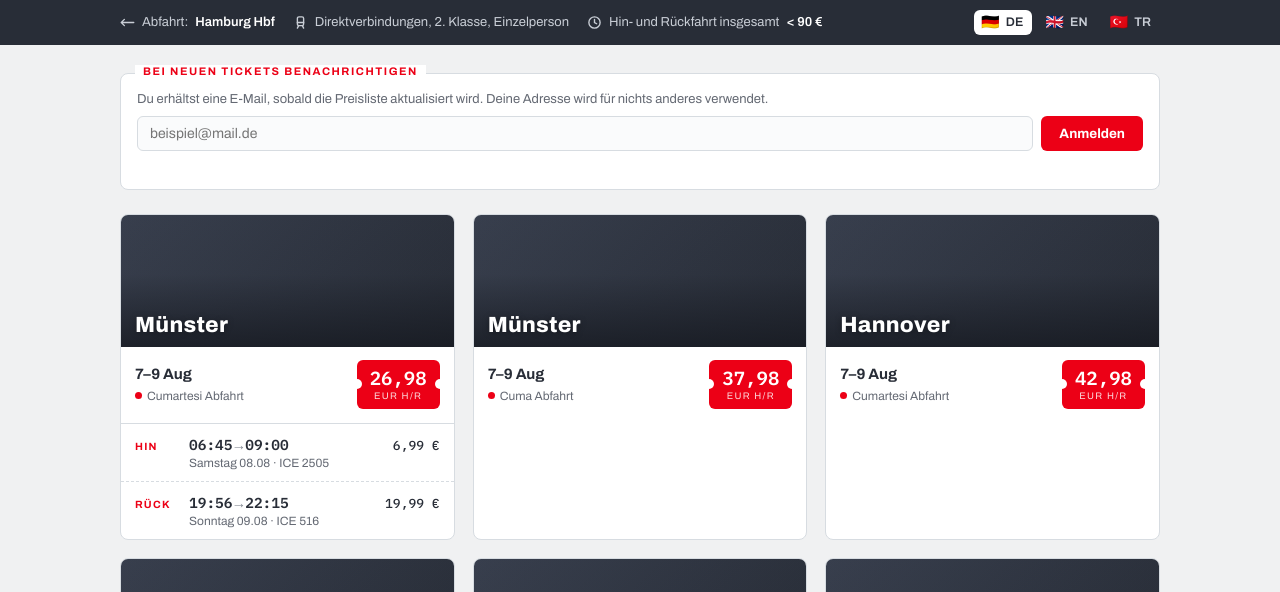
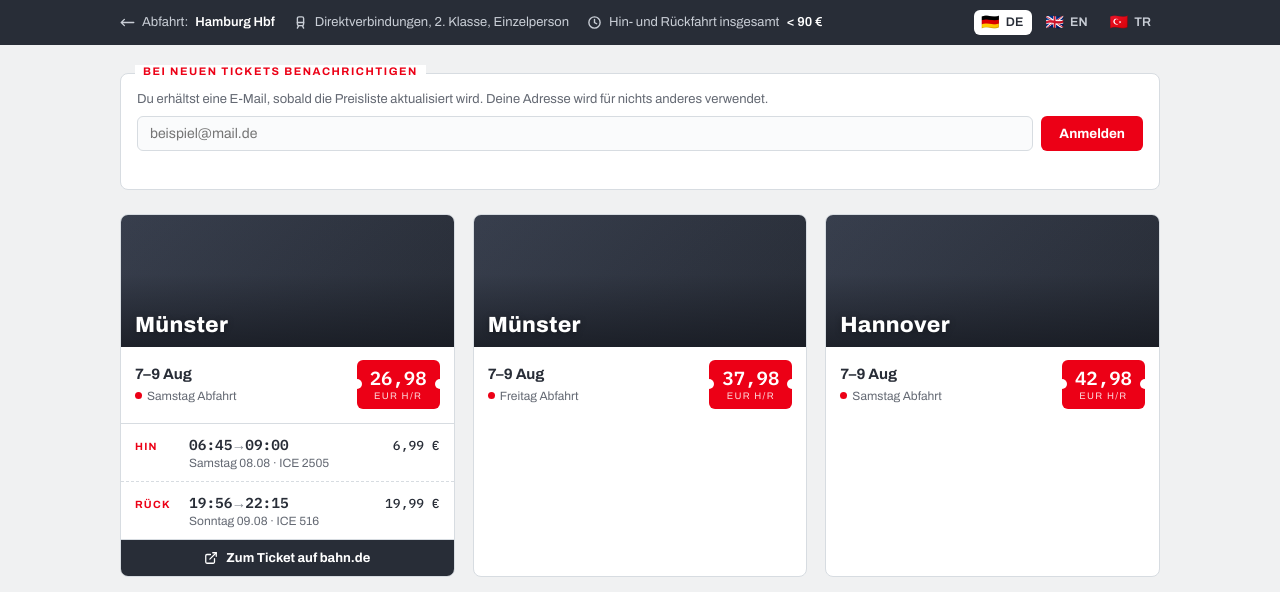
Before and after one commit to ceude/HHBahn, a plain HTML site: page index.html in a window 1280 px wide. Both pictures are taken after a click on the button 287 px from the left and 480 px from the top of the page. Shown: the part 162-754 px from the top of the page. Drawn offline with Linux system fonts and the light colour scheme; no server answers.

Commit message:
Update index.html

```diff
--- a/index.html
+++ b/index.html
@@ -206,7 +206,7 @@
     max-height:0; overflow:hidden; transition:max-height .28s ease;
     border-top:0 solid var(--line);
   }
-  .card.open .details{max-height:260px; border-top:1px solid var(--line)}
+  .card.open .details{max-height:340px; border-top:1px solid var(--line)}
   .leg{
     display:flex; align-items:baseline; gap:10px;
     padding:11px 14px;
@@ -221,6 +221,15 @@
   .leg .times .arrow{color:var(--faint); padding:0 2px}
   .leg .sub{font-size:12px; color:var(--slate); margin-top:2px}
   .leg .lp{flex:none; font-family:'IBM Plex Mono',monospace; font-weight:500; font-size:13px; color:var(--ink)}
+
+  .ticket-link{
+    display:flex; align-items:center; justify-content:center; gap:8px;
+    padding:11px 14px; margin:0; background:var(--ink); color:#fff;
+    text-decoration:none; font-size:13px; font-weight:700;
+    border-top:1px solid var(--line); transition:background .15s ease;
+  }
+  .ticket-link:hover{background:#000}
+  .ticket-link svg{flex:none}
 
   /* ---------- states ---------- */
   .notice{
@@ -346,6 +355,7 @@ var I18N = {
     legOut:"Hin",
     legRet:"Rück",
     priceLabel:"EUR H/R",
+    goToTicket:"Zum Ticket auf bahn.de",
     footer1:"Preise sind Sparpreise zum Zeitpunkt des Scans; sie können sich auf bahn.de jederzeit ändern.",
     footer2:"Abfahrtsfenster: Freitag 18:00–23:00 / Samstag 06:00–10:00, Rückfahrt: Sonntag 15:00–20:00.",
     days:["Sonntag","Montag","Dienstag","Mittwoch","Donnerstag","Freitag","Samstag"],
@@ -382,6 +392,7 @@ var I18N = {
     legOut:"Out",
     legRet:"Back",
     priceLabel:"EUR RT",
+    goToTicket:"Go to ticket on bahn.de",
     footer1:"Prices are Sparpreis fares at the time of scanning; they may change on bahn.de at any time.",
     footer2:"Departure windows: Friday 18:00–23:00 / Saturday 06:00–10:00, return: Sunday 15:00–20:00.",
     days:["Sunday","Monday","Tuesday","Wednesday","Thursday","Friday","Saturday"],
@@ -418,6 +429,7 @@ var I18N = {
     legOut:"Gidiş",
     legRet:"Dönüş",
     priceLabel:"EUR G/D",
+    goToTicket:"bahn.de'de bilete git",
     footer1:"Fiyatlar tarama anındaki Sparpreis fiyatlarıdır; bahn.de'de anlık olarak değişebilir.",
     footer2:"Gidiş pencereleri: Cuma 18:00–23:00 / Cumartesi 06:00–10:00, dönüş: Pazar 15:00–20:00.",
     days:["Pazar","Pazartesi","Salı","Çarşamba","Perşembe","Cuma","Cumartesi"],
@@ -527,12 +539,38 @@ function setLang(code){
     "Stuttgart":"Stuttgart","Düsseldorf":"Düsseldorf","Leipzig":"Leipzig","Dresden":"Dresden",
     "Nürnberg":"Nürnberg","Münster":"Münster","Hannover":"Hannover"
   };
+  var STATION_NAMES = {
+    "Berlin":"Berlin Hbf","München":"München Hbf","Köln":"Köln Hbf",
+    "Frankfurt":"Frankfurt(Main)Hbf","Stuttgart":"Stuttgart Hbf","Düsseldorf":"Düsseldorf Hbf",
+    "Leipzig":"Leipzig Hbf","Dresden":"Dresden Hbf","Nürnberg":"Nürnberg Hbf",
+    "Münster":"Münster(Westf)Hbf","Hannover":"Hannover Hbf"
+  };
+  var TR_DAYS = ["Pazar","Pazartesi","Salı","Çarşamba","Perşembe","Cuma","Cumartesi"];
   var content = document.getElementById("content");
 
   function pad(n){return String(n).padStart(2,"0")}
   function hhmm(d){return pad(d.getHours())+":"+pad(d.getMinutes())}
   function eur(v){return v.toFixed(2).replace(".",",")}
   function cityLabel(city){ var t = T(); return (t.cities && t.cities[city]) ? t.cities[city] : city; }
+  function translateVariant(variant){
+    var idx = TR_DAYS.indexOf(variant);
+    if (idx === -1) return variant;
+    return T().days[idx];
+  }
+  function isoLocal(d){
+    return d.getFullYear() + "-" + pad(d.getMonth()+1) + "-" + pad(d.getDate()) +
+      "T" + pad(d.getHours()) + ":" + pad(d.getMinutes()) + ":00";
+  }
+  function bahnLink(dl){
+    var zoStation = STATION_NAMES[dl.city] || (dl.city + " Hbf");
+    var soStation = "Hamburg Hbf";
+    var hd = isoLocal(new Date(dl.out.dep));
+    var rd = isoLocal(new Date(dl.ret.dep));
+    var params = "sts=true&so=" + encodeURIComponent(soStation) + "&zo=" + encodeURIComponent(zoStation) +
+      "&kl=2&r=13:16:KLASSENLOS:1&sot=ST&zot=ST&hd=" + hd + "&hza=D&hz=%5B%5D&rd=" + rd +
+      "&rza=D&rz=%5B%5D&rv=00,01,02,03,04,05,06,07,08,09&ar=false&s=true&d=false&vm=00,01,02,03,04,05,06,07,08,09&fm=false&bp=false&dlt=false&dltv=false";
+    return "https://www.bahn.de/buchung/fahrplan/suche#" + params;
+  }
 
   function weekendLabel(outDep, retDep){
     var t = T();
@@ -586,13 +624,17 @@ function setLang(code){
           '<div class="card-body">' +
             '<div class="card-info">' +
               '<div class="weekend">' + weekendLabel(dl.out.dep, dl.ret.dep) + '</div>' +
-              '<div class="variant"><span class="dot"></span>' + dl.variant + ' ' + t.variantSuffix + '</div>' +
+              '<div class="variant"><span class="dot"></span>' + translateVariant(dl.variant) + ' ' + t.variantSuffix + '</div>' +
             '</div>' +
             '<div class="price"><div class="amount">' + eur(dl.total) + '</div><div class="label">' + t.priceLabel + '</div></div>' +
           '</div>' +
           '<div class="details">' +
             legRow(t.legOut, dl.out) +
             legRow(t.legRet, dl.ret) +
+            '<a class="ticket-link" href="' + bahnLink(dl) + '" target="_blank" rel="noopener" onclick="event.stopPropagation()">' +
+              '<svg width="14" height="14" viewBox="0 0 24 24" fill="none" stroke="currentColor" stroke-width="2.2" stroke-linecap="round" stroke-linejoin="round"><path d="M18 13v6a2 2 0 0 1-2 2H5a2 2 0 0 1-2-2V8a2 2 0 0 1 2-2h6"/><path d="M15 3h6v6"/><path d="M10 14 21 3"/></svg>' +
+              t.goToTicket +
+            '</a>' +
           '</div>' +
         '</button>';
       var btn = card.querySelector(".card-btn");
```
